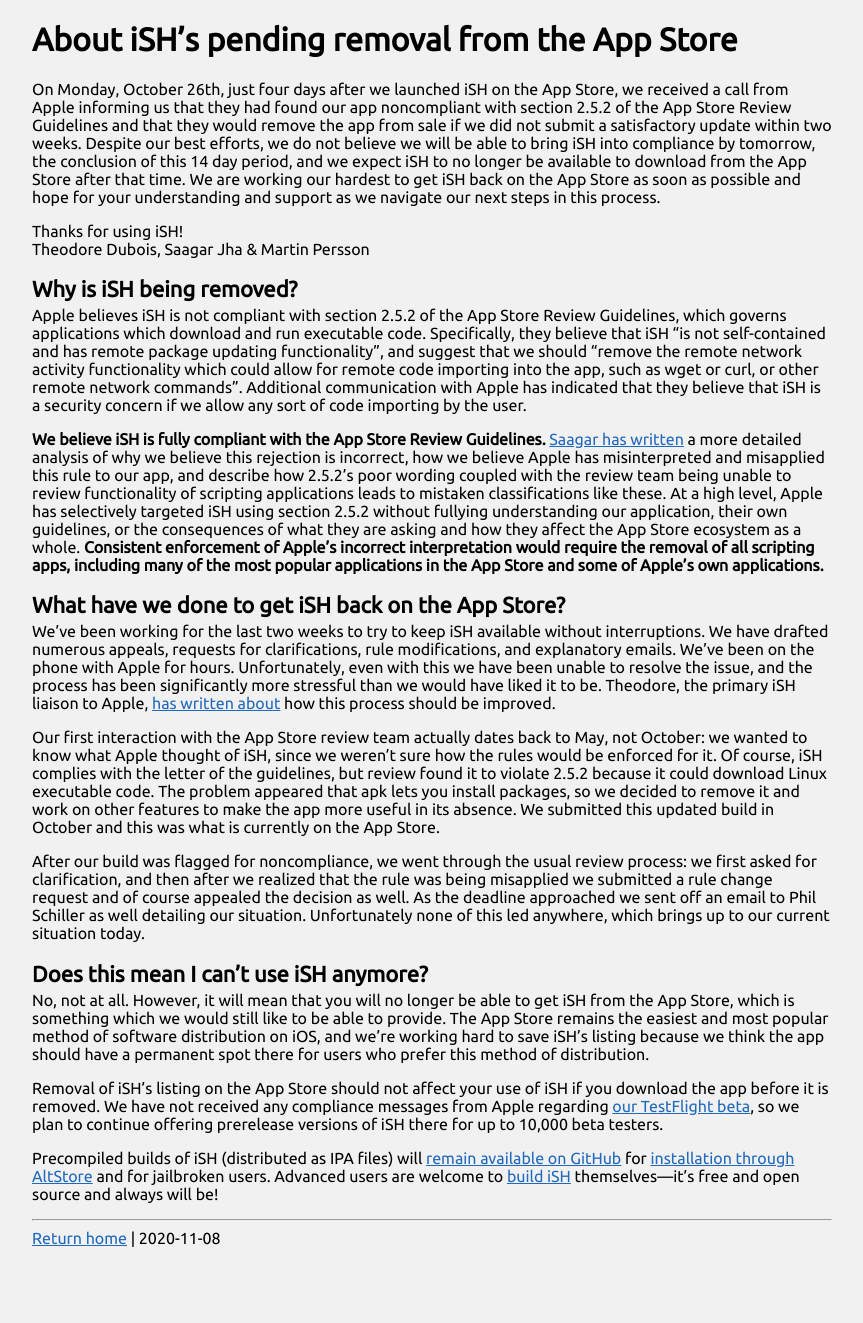
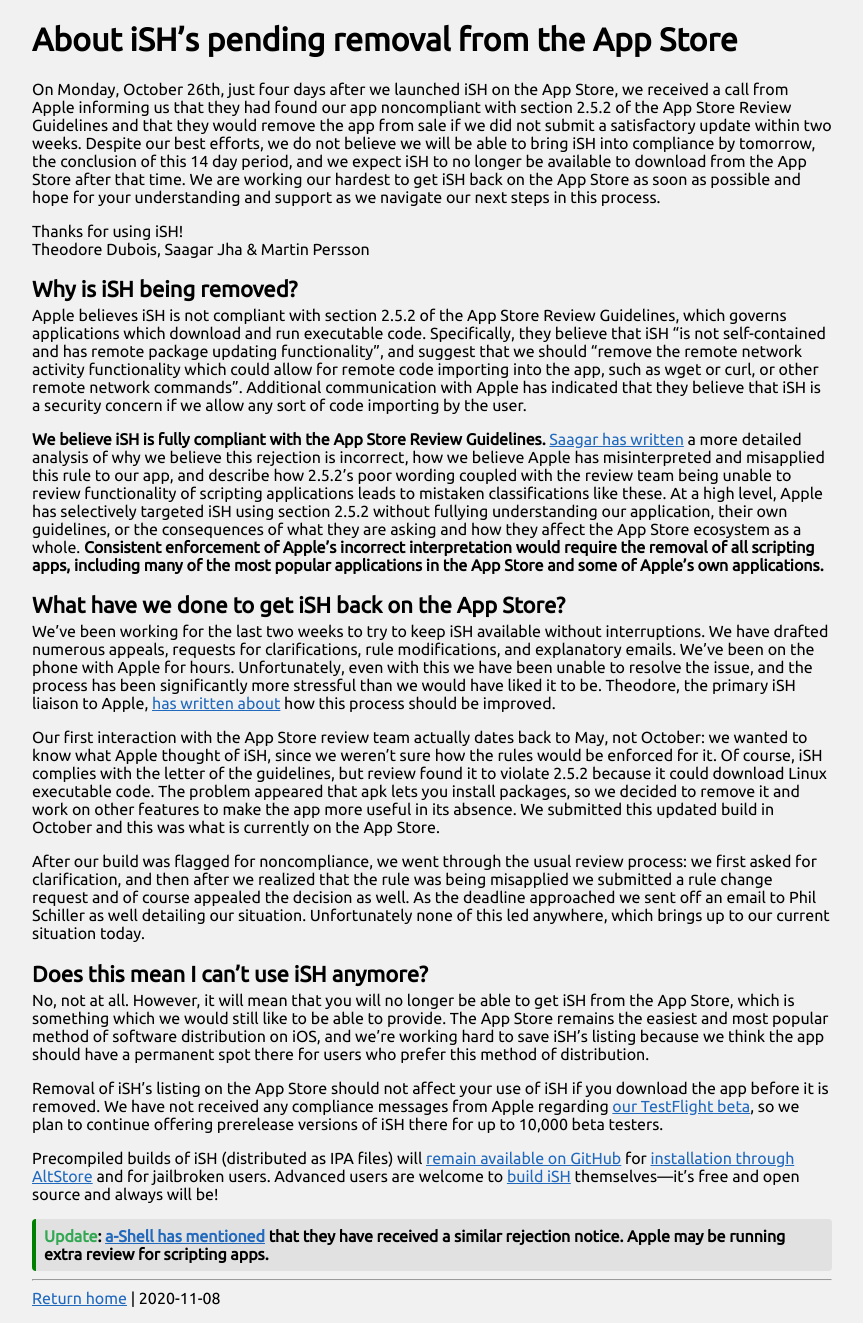
Before and after one commit to ish-app/ish.app, a Jekyll site: the page built from app-store-removal.md, in a window 1280 px wide. Shown: the whole page, without its empty margins (208-1071 px from the left). Built offline with Jekyll 4.4.1, drawn with Linux system fonts in a browser that asks for light colours; our own code applies the rules of GitHub Pages for plain Markdown files; before the commit the page ends 1263 px from its top, so only the background shows below that.

Commit message:
a-Shell update added to the App Store notice

```diff
--- a/app-store-removal.md
+++ b/app-store-removal.md
@@ -28,5 +28,7 @@
 
 Precompiled builds of iSH (distributed as IPA files) will [remain available on GitHub](https://github.com/ish-app/ish/releases) for [installation through AltStore](https://ish.app/altstore) and for jailbroken users. Advanced users are welcome to [build iSH](https://github.com/ish-app/ish#build-for-ios) themselves—it’s free and open source and always will be!
 
+<div class="bubble"><strong><span style="color: #32a852">Update</span>: <a href="https://twitter.com/a_Shell_iOS/status/1325526061099196416">a-Shell has mentioned</a> that they have received a similar rejection notice. Apple may be running extra review for scripting apps.</strong></div>
+
 ---
 [Return home](/) | {{ page.date }}
--- a/post.css
+++ b/post.css
@@ -26,6 +26,13 @@
     margin-top: 0;
 }
 
+.bubble {
+    background-color: #e1e1e1;
+    padding: 8px;
+    border-radius: 4px;
+    border-left: 4px solid green;
+}
+
 @media (prefers-color-scheme: dark) {
     body {
         background-color: #0f0f0f;
@@ -39,4 +46,8 @@
     a:hover {
         color: #4286f4;
     }
+
+    .bubble {
+        background-color: #1f1f1f;
+    }
 }
```
